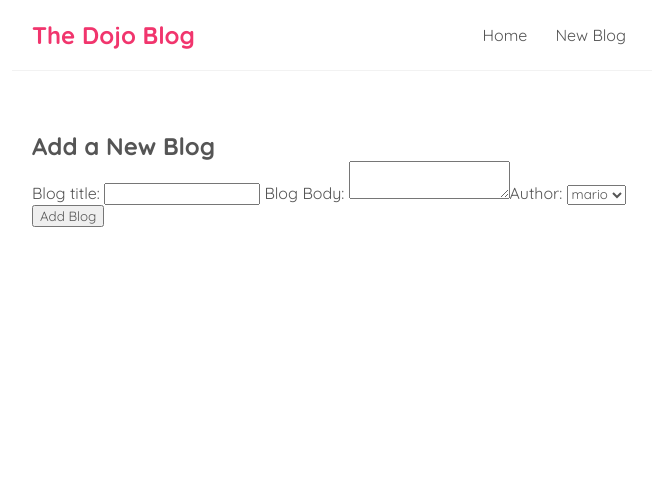
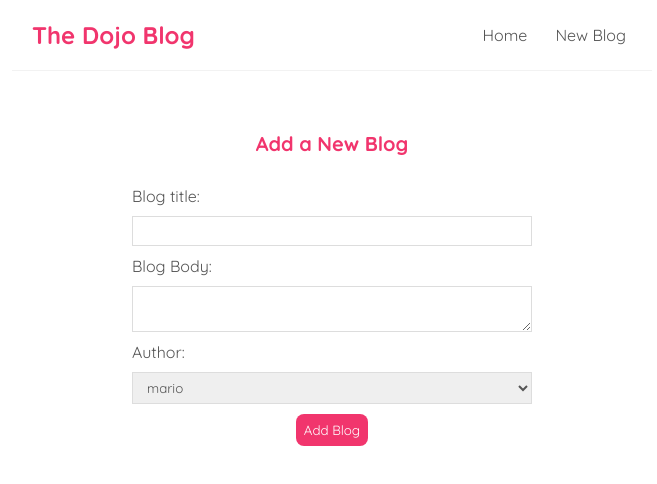
Before and after one commit to Louis2324/react-blog, a React (Vite) app: page /create in a window 1280 px wide. Shown: the top 484 px of the page, without its empty margins (308-965 px from the left). Built offline with nearby package versions, Linux system fonts and the light colour scheme.

Commit message:
Added styles for the create blog pannel

```diff
--- a/src/index.css
+++ b/src/index.css
@@ -68,3 +68,36 @@
   border-radius: 8px;
   cursor: pointer;
 } */
+
+.create {
+  max-width: 400px;
+  margin: 0 auto;
+  text-align: center;
+}
+.create label {
+  text-align: left;
+  display: block;
+}
+.create h2 {
+  font-size: 20px;
+  color: #f1356d;
+  margin-bottom: 30px;
+}
+.create input,
+.create textarea,
+.create select {
+  width: 100%;
+  padding: 6px 10px;
+  margin: 10px 0;
+  border: 1px solid #ddd;
+  box-sizing: border-box;
+  display: block;
+}
+.create button {
+  background: #f1356d;
+  color: #fff;
+  border: 0;
+  padding: 8px;
+  border-radius: 8px;
+  cursor: pointer;
+}
```
